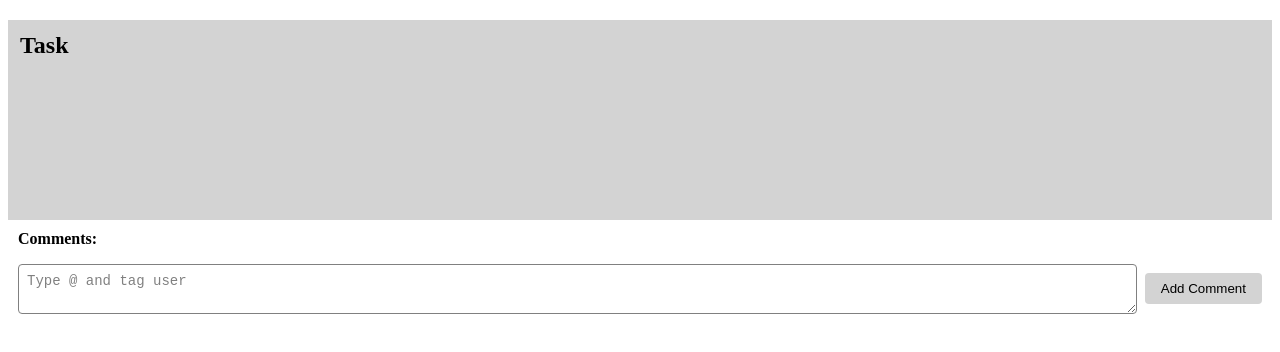
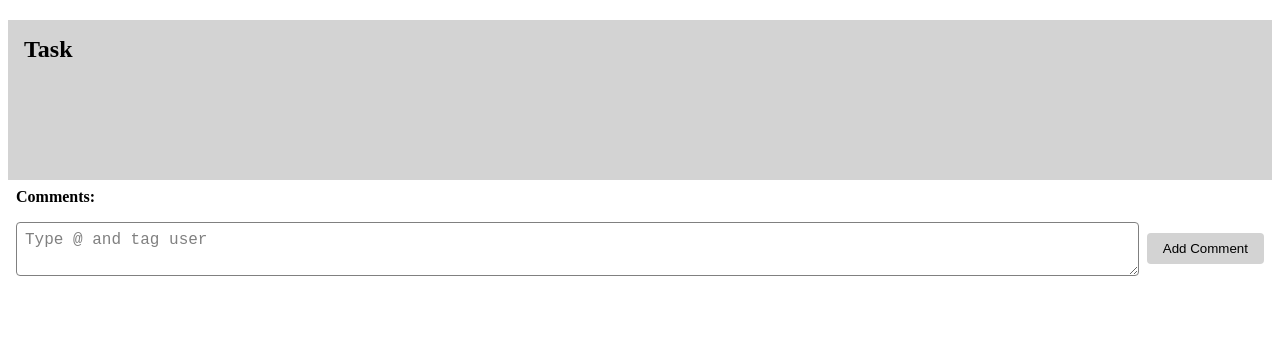
Before and after one commit to nathan-hadley/comment-mentions, an Angular app: page / in a window 1280 px wide. Shown: the top 352 px of the page. Built offline with nearby package versions, Linux system fonts and the light colour scheme.

Commit message:
convert px to rem

```diff
--- a/src/app/comment/comment.component.scss
+++ b/src/app/comment/comment.component.scss
@@ -1,38 +1,38 @@
 .placeholder {
   width: 100% ;
-  height: 200px;
+  height: 10rem;
   background-color: lightgray;
 
   h2 {
-    padding: 12px;
+    padding: 1rem;
   }
 }
 
 .comment-section {
   position: relative;
-  margin: 10px;
+  margin: .5rem;
 
   h4 {
-    margin: 0 0 16px 0;
+    margin: 0 0 1rem 0;
   }
 
   .comment-container {
     color: var(--dark-gray);
-    margin-bottom: 16px;
+    margin-bottom: 1rem;
 
     .comment {
-      font-size: 14px;
+      font-size: 1rem;
       display: flex;
       align-items: center;
       justify-content: space-between;
       width: 100%;
 
       .speech-bubble-icon {
-        margin-right: 8px;
+        margin-right: .5rem;
       }
 
       .comment-text {
-        margin-right: 8px;
+        margin-right: .5rem;
         flex: 1;
       }
 
@@ -46,7 +46,7 @@
     width: 100%;
     border: none;
     border-top: 1px solid gray;
-    margin-top: 8px;
+    margin-top: .5rem;
   }
 
   .new-comment-wrapper {
@@ -56,14 +56,14 @@
       display: flex;
       justify-content: space-between;
       align-items: center;
-      margin-bottom: 16px;
+      margin-bottom: 1rem;
 
       textarea {
         flex: 1;
-        padding: 8px;
-        font-size: 14px;
+        padding: .5rem;
+        font-size: 1rem;
         border: 1px solid gray;
-        border-radius: 4px;
+        border-radius: .25rem;
         color: var(--dark-gray);
         resize: vertical;  // Allow only vertical resizing
 
@@ -80,9 +80,9 @@
       button {
         background-color: lightgray;
         border: none;
-        border-radius: 4px;
-        padding: 8px 16px;
-        margin-left: 8px;
+        border-radius: .25rem;
+        padding: .5rem 1rem;
+        margin-left: .5rem;
         cursor: pointer;
         transition: background-color 0.2s;
 
@@ -103,16 +103,16 @@
       list-style-type: none;
       padding: 0;
       border: 1px solid lightgray;
-      max-height: 150px;
+      max-height: 8rem;
       overflow-y: auto;
       background-color: var(--very-lt-gray);
-      width: 200px;
+      width: 6rem;
 
       visibility: hidden;
       transition: opacity 0.3s, visibility 0.3s;
 
       li {
-        padding: 6px;
+        padding: .4rem;
       }
 
       .selected {
```
